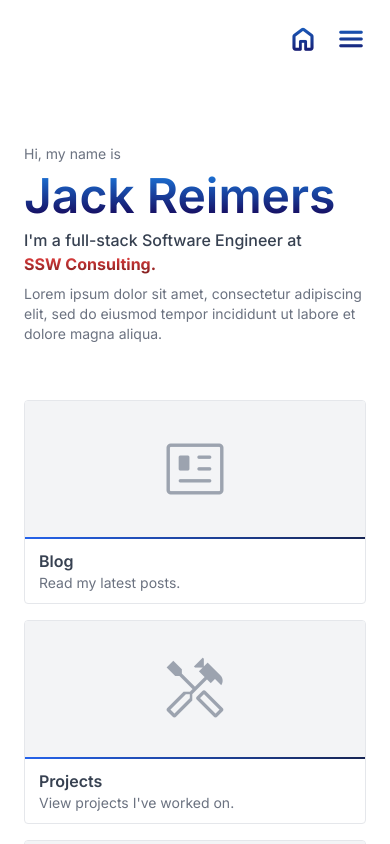
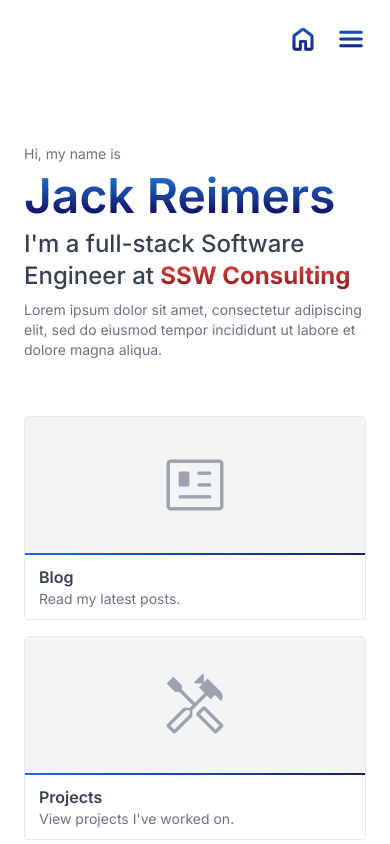
Before and after one commit to jackreimers/Blog, a SvelteKit app: page / in a window 390 px wide. Shown: the top 844 px of the page. Built offline with nearby package versions, Linux system fonts and the light colour scheme.

Commit message:
Minor changes

```diff
--- a/src/routes/+page.svelte
+++ b/src/routes/+page.svelte
@@ -13,14 +13,14 @@
 	<!-- 7xl -->
 	<h1 class="text-gb text-5xl font-semibold md:text-6xl lg:text-7xl">Jack Reimers</h1>
 	<!-- 4xl -->
-	<p class="font-medium sm:text-2xl md:text-3xl lg:text-4xl">
+	<p class="text-2xl font-medium md:text-3xl lg:text-4xl">
 		I'm a full-stack Software Engineer at
 		<Button
 			href="https://ssw.com.au"
 			target="_blank"
 			classes="whitespace-nowrap bg-gradient-to-b from-red-500 to-red-900 bg-clip-text font-bold text-transparent"
 		>
-			SSW Consulting.
+			SSW Consulting
 		</Button>
 	</p>
 	<!-- 1xl -->
```
